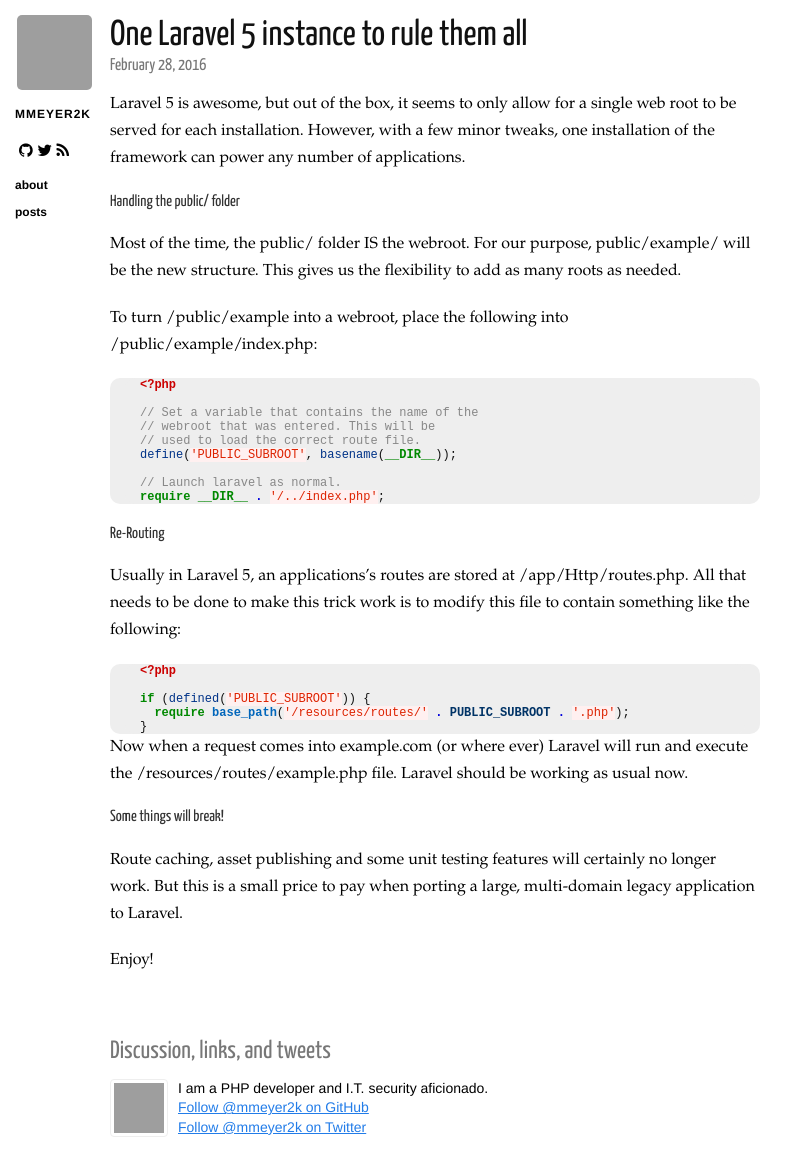
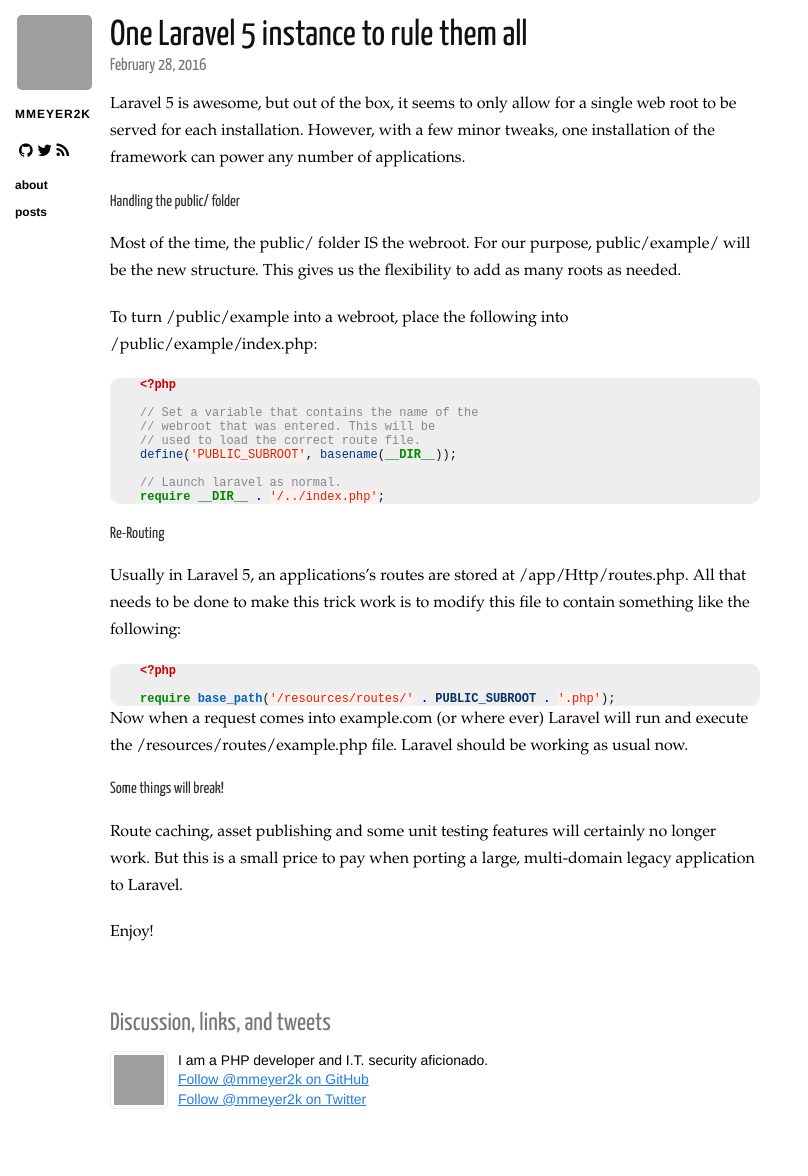
Before and after one commit to mmeyer2k/mmeyer2k.github.io, a Jekyll site: the page built from _posts/2016-02-28-one-laravel-5-instance-to-rule-them-all.md, in a window 1280 px wide, cut to the strip 0-1214 px from the top of the page. Shown: the top 1176 px of the strip, without its empty margins (0-808 px from the left). Built offline with Jekyll 4.4.1, drawn with Linux system fonts in a browser that asks for light colours; nearby versions of some CDN libraries; grey boxes are pictures that could not be loaded.

Commit message:
Update 2016-02-28-one-laravel-5-instance-to-rule-them-all.md

````diff
--- a/_posts/2016-02-28-one-laravel-5-instance-to-rule-them-all.md
+++ b/_posts/2016-02-28-one-laravel-5-instance-to-rule-them-all.md
@@ -28,9 +28,7 @@ Usually in Laravel 5, an applications's routes are stored at /app/Http/routes.ph
 ```php
 <?php
 
-if (defined('PUBLIC_SUBROOT')) {
-  require base_path('/resources/routes/' . PUBLIC_SUBROOT . '.php');
-}
+require base_path('/resources/routes/' . PUBLIC_SUBROOT . '.php');
 ```
 
 Now when a request comes into example.com (or where ever) Laravel will run and execute the /resources/routes/example.php file. Laravel should be working as usual now.
````
